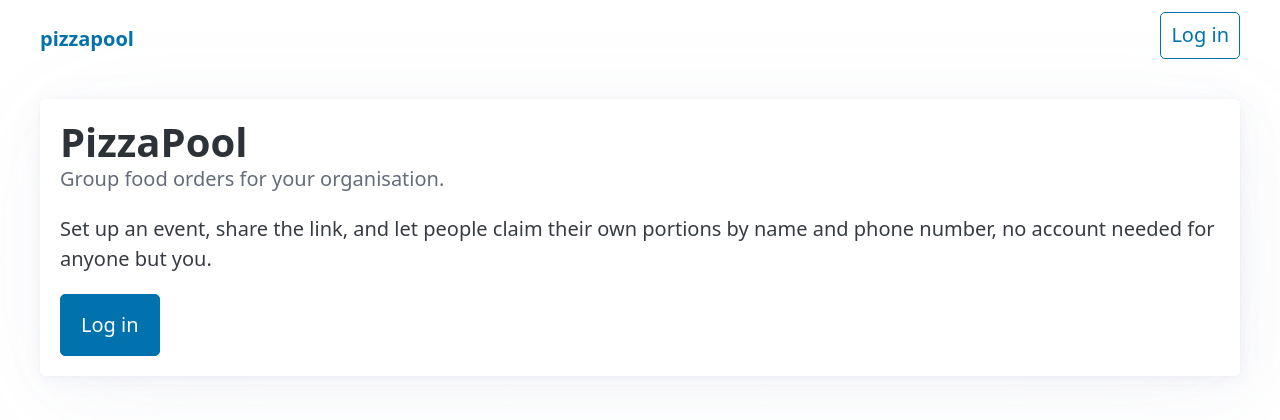
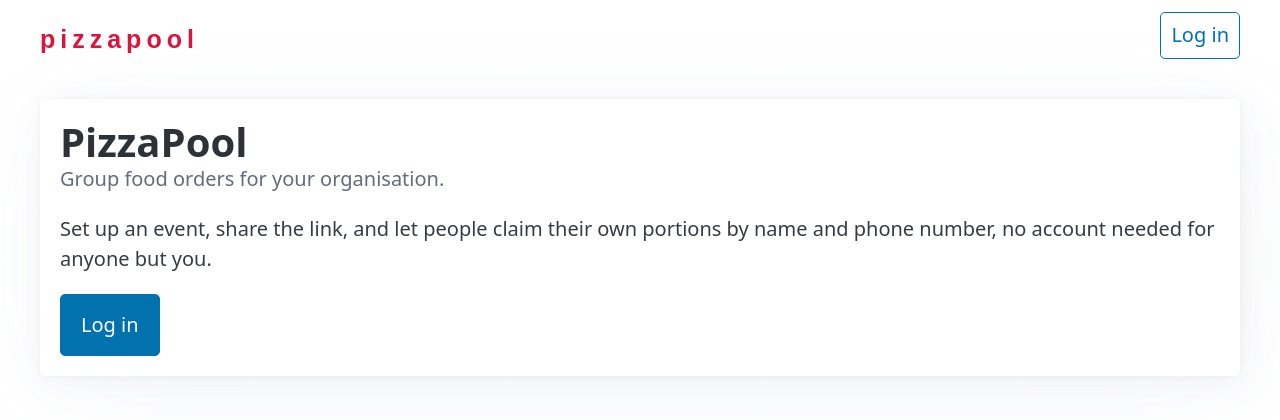
Before and after one commit to lynchdean/pizzapool2, a Django app: page / in a window 1280 px wide. Shown: the top 420 px of the page. Run offline with Django 5.2, Linux system fonts and the light colour scheme; some web fonts are replaced.

Commit message:
logo styling

```diff
--- a/templates/base.html
+++ b/templates/base.html
@@ -9,6 +9,33 @@
   <link rel="stylesheet" href="{% static 'css/pico.min.css' %}">
   <script src="{% static 'js/htmx.min.js' %}" defer></script>
   <style>
+    @font-face {
+      font-family: 'Montserrat';
+      font-style: normal;
+      font-weight: 600;
+      font-display: swap;
+      src: url('{% static "fonts/montserrat-600.woff2" %}') format('woff2');
+    }
+
+    .brand-link,
+    .brand-link:hover,
+    .brand-link:focus,
+    .brand-link:active {
+      text-decoration: none !important;
+    }
+    .brand-wordmark {
+      font-family: 'Montserrat', sans-serif;
+      font-weight: 600;
+      font-size: 1.25rem;
+      letter-spacing: 0.25rem;
+      color: #dc143b;
+    }
+    .brand-link:hover .brand-wordmark,
+    .brand-link:focus .brand-wordmark,
+    .brand-link:active .brand-wordmark {
+      color: #dc143b;
+    }
+
     li.success { color: var(--pico-ins-color); }
     li.error { color: var(--pico-del-color); }
 
@@ -183,7 +210,7 @@
 <body>
   <nav class="container">
     <ul>
-      <li><a href="{% url 'organisations:home' %}"><strong>pizzapool</strong></a></li>
+      <li><a href="{% url 'organisations:home' %}" class="brand-link"><span class="brand-wordmark">pizzapool</span></a></li>
     </ul>
     <ul>
       {% if user.is_authenticated %}
```
